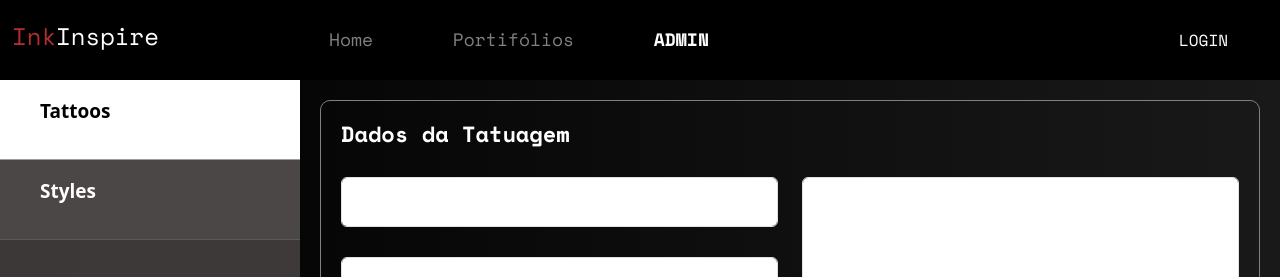
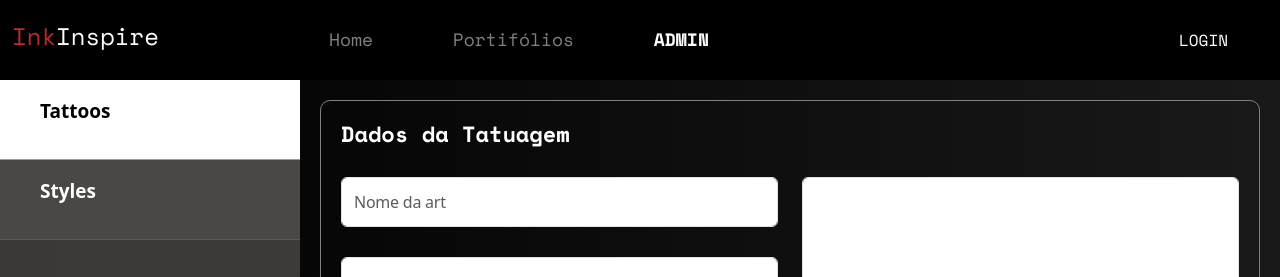
Before and after one commit to fh3mrique/InkInspire, a React (Vite) app in the folder frontend/: page /admin/tattoo/create in a window 1280 px wide. Shown: the top 277 px of the page. Built offline with nearby package versions, Linux system fonts and the light colour scheme; sample sign-in values are in the browser's storage.

Commit message:
Feat: Começando a integrar o formulário com React Hook Form

```diff
--- a/frontend/src/pages/Admin/Auth/Login/index.tsx
+++ b/frontend/src/pages/Admin/Auth/Login/index.tsx
@@ -5,13 +5,13 @@ import {getTokenData, requestBackendLogin, saveAuthData } from "../../../../util
 import { useContext, useState } from "react";
 import { AuthContext } from "../../../../AuthContext";
 
-type FormData = {
+type CredentialDTO = {
   username: string;
   password: string;
 };
 
 const Login = () => {
-  const { register, handleSubmit, formState: {errors} } = useForm<FormData>();
+  const { register, handleSubmit, formState: {errors} } = useForm<CredentialDTO>();
 
   const [hasError, setHasError] = useState(false);
 
@@ -20,7 +20,7 @@ const Login = () => {
   const {setAuthContextData} = useContext(AuthContext);
 
 
-  const onSubmit = (formData: FormData) => {
+  const onSubmit = (formData: CredentialDTO) => {
     requestBackendLogin(formData)
       .then((response) => {
         saveAuthData(response.data);
--- a/frontend/src/pages/Admin/Tattoos/Form/index.tsx
+++ b/frontend/src/pages/Admin/Tattoos/Form/index.tsx
@@ -1,16 +1,52 @@
+import { useForm } from "react-hook-form";
 import "./styles.css";
+import { Tattoo } from "../../../../types/Tattoo";
+import { BASE_URL, requestBackend } from "../../../../utils/request";
+import { AxiosRequestConfig } from "axios";
 
 const Form = () => {
+  const {
+    register,
+    handleSubmit,
+    formState: { errors },
+  } = useForm<Tattoo>();
+
+  const onSubmit = (formData: Tattoo) => {
+    const config: AxiosRequestConfig = {
+      method: "GET",
+      url: `/tattoo`,
+      data: formData,
+      withCredentials: true,
+    };
+
+    requestBackend(config).then((response) => {
+      console.log(response.data);
+    });
+  };
+
   return (
     <div className="tattoo-crud-container">
       <div className=" tattoo-crud-form-card">
         <h1 className="tattoo-crud-form-title">Dados da Tatuagem</h1>
 
-        <form action="">
+        <form onSubmit={handleSubmit(onSubmit)}>
           <div className="row tattoo-crud-inputs-container">
             <div className="col-lg-6 tattoo-crud-inputs-left">
               <div className="margin-bottom-30">
-                <input className="form-control base-input" type="text" />
+                <input
+                  {...register("name", {
+                    required: "Campo obrigatório",
+                  })}
+                  type="text"
+                  className={`form-control base-input ${
+                    errors.name ? "is-invalid" : ""
+                  }`}
+                  placeholder="Nome da art"
+                  name="username"
+                />
+                <div className="invalid-feedback d-block">
+                  {errors.name?.message}
+                </div>
               </div>
               <div className="margin-bottom-30">
                 <input className="form-control base-input" type="text" />
```
